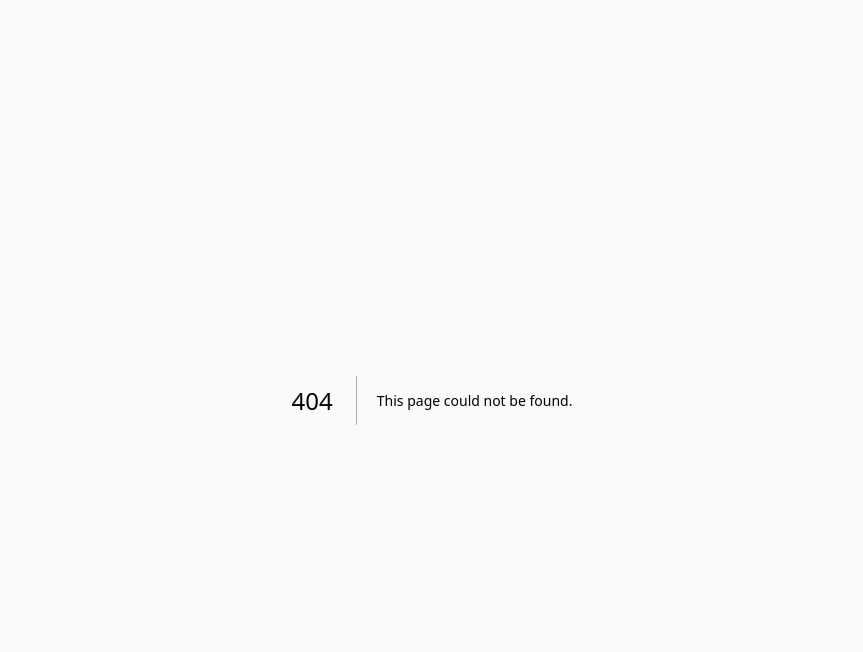
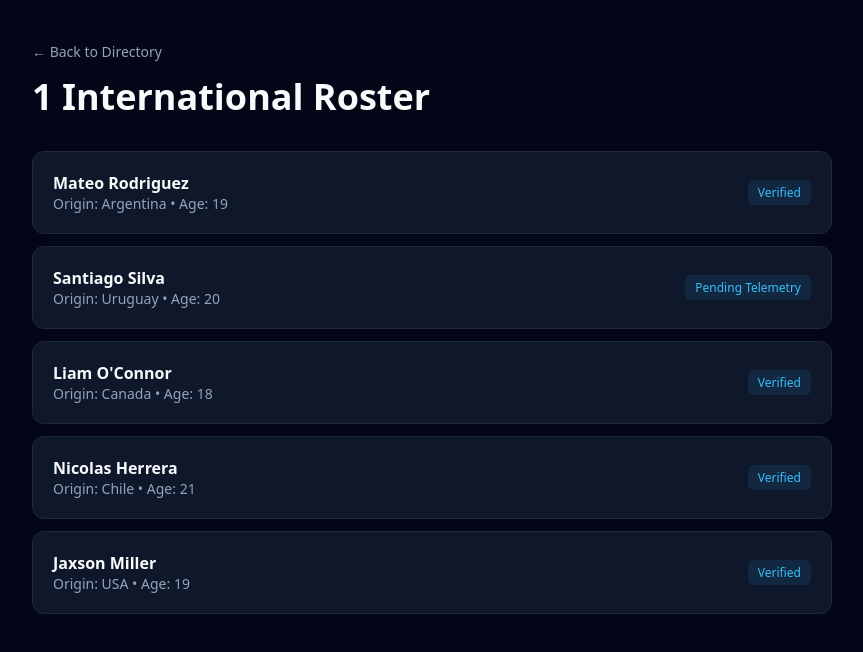
Before and after one commit to KGross16/Rugby2, a Next.js app: page /directory/1 in a window 1280 px wide. Before the commit this address had no page. Shown: the top 652 px of the page, without its empty margins (208-1071 px from the left). Built offline with nearby package versions, Linux system fonts and the light colour scheme.

Commit message:
Create SportRoster component for player directory

```diff
--- /dev/null
+++ b/app/directory/[sport]/page.tsx
@@ -0,0 +1,43 @@
+"use client";
+import Link from "next/link";
+import { useParams } from "next/navigation";
+
+export default function SportRoster() {
+  const params = useParams();
+  const sport = typeof params.sport === 'string' ? params.sport : "Sport";
+
+  // International player database for the directory
+  const players = [
+    { name: "Mateo Rodriguez", origin: "Argentina", age: 19, tier: "Tier 1", status: "Verified" },
+    { name: "Santiago Silva", origin: "Uruguay", age: 20, tier: "Tier 2", status: "Pending Telemetry" },
+    { name: "Liam O'Connor", origin: "Canada", age: 18, tier: "Tier 1", status: "Verified" },
+    { name: "Nicolas Herrera", origin: "Chile", age: 21, tier: "Tier 1", status: "Verified" },
+    { name: "Jaxson Miller", origin: "USA", age: 19, tier: "Tier 2", status: "Verified" }
+  ];
+
+  return (
+    <main style={{ minHeight: "100vh", backgroundColor: "#020617", fontFamily: "system-ui, sans-serif", color: "#f8fafc", padding: "40px 20px" }}>
+      <div style={{ maxWidth: "800px", margin: "0 auto" }}>
+
+        <div style={{ marginBottom: "30px" }}>
+          <Link href="/directory" style={{ color: "#94a3b8", fontSize: "14px", textDecoration: "none" }}>&larr; Back to Directory</Link>
+          <h1 style={{ fontSize: "36px", fontWeight: "900", color: "#f8fafc", textTransform: "capitalize", margin: "10px 0" }}>
+            {sport} International Roster
+          </h1>
+        </div>
+
+        <div style={{ display: "grid", gap: "12px" }}>
+          {players.map((p, idx) => (
+            <div key={idx} style={{ backgroundColor: "#0f172a", border: "1px solid #1e293b", padding: "20px", borderRadius: "12px", display: "flex", justifyContent: "space-between", alignItems: "center" }}>
+              <div>
+                <div style={{ fontWeight: "700", fontSize: "16px" }}>{p.name}</div>
+                <div style={{ color: "#94a3b8", fontSize: "14px" }}>Origin: {p.origin} &bull; Age: {p.age}</div>
+              </div>
+              <span style={{ backgroundColor: "rgba(56, 189, 248, 0.1)", color: "#38bdf8", padding: "4px 10px", borderRadius: "6px", fontSize: "12px" }}>{p.status}</span>
+            </div>
+          ))}
+        </div>
+      </div>
+    </main>
+  );
+}
```
